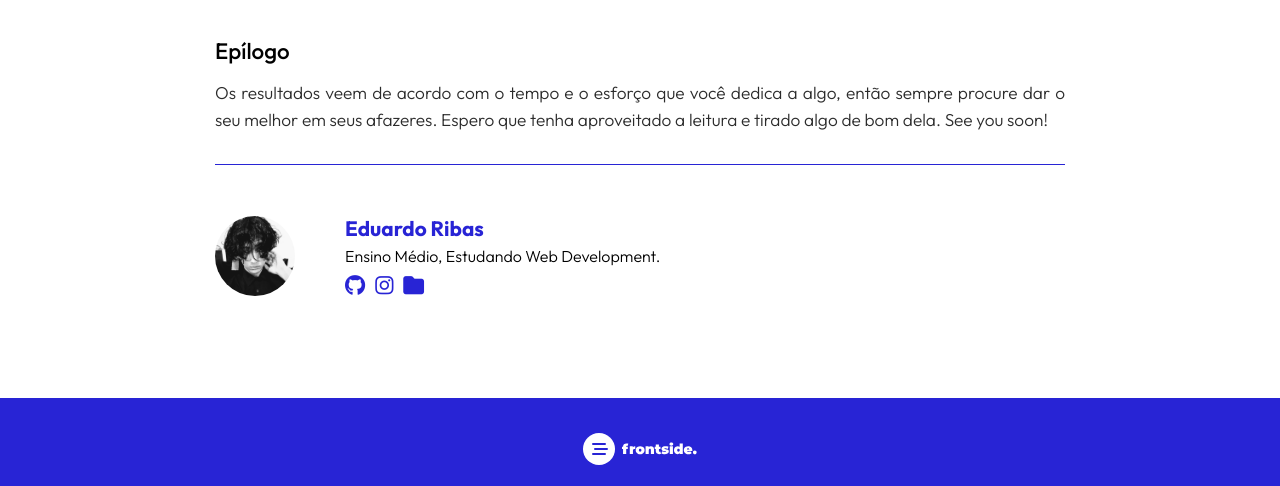
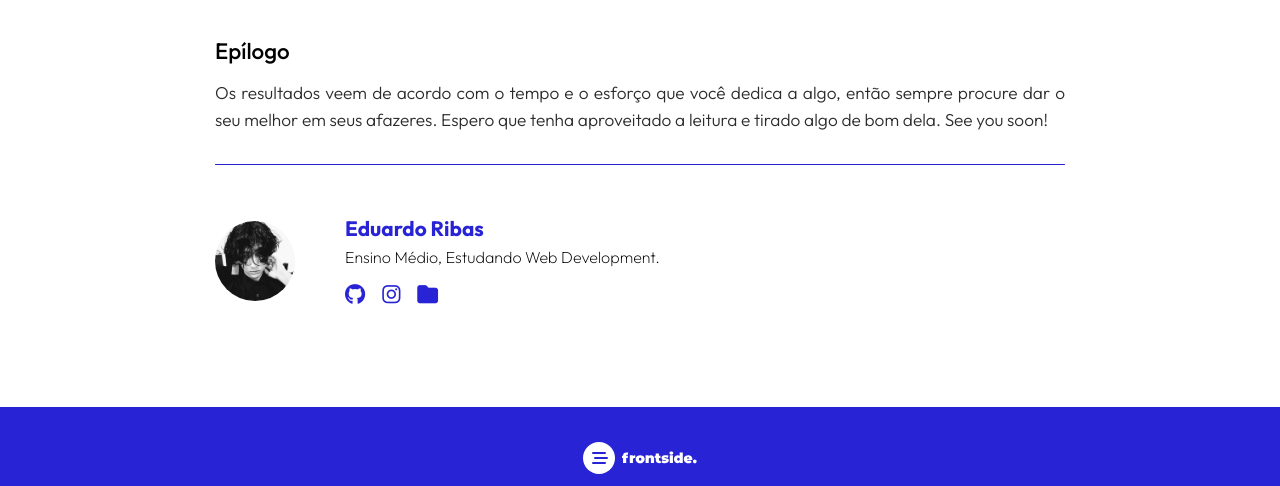
Before and after one commit to edwardribas/frontside, a plain HTML site: page articles/01.html in a window 1280 px wide. Shown: the part 2661-3147 px from the top of the page. Drawn offline with Linux system fonts and the light colour scheme.

Commit message:
Small improvements

```diff
--- a/assets/css/articles.css
+++ b/assets/css/articles.css
@@ -131,7 +131,7 @@ article p{
     max-width: 850px;
     align-items: center;
     margin: 50px auto;
-    border-radius: 30px;
+    border-radius: 12px;
     box-shadow: 0 16px 20px rgba(0, 0, 0, 0.161);
     background-color: rgb(49, 35, 202);
 }
@@ -207,13 +207,13 @@ main .final .text h2{
 }
 main .final .text p{
     font-size: 1rem;
-    margin-top: 5px;
-    font-weight: 300;
+    margin-top: 6px;
+    font-weight: 200;
 }
 main .final .text .links{
     display: flex;
-    gap: 10px;
-    margin-top: 6px;
+    gap: 17px;
+    margin-top: 14px;
 }
 main .final .text .links a{
     color: rgb(40, 36, 213);
@@ -264,4 +264,7 @@ main .final .text .links a{
     main .final .links{
         justify-content: center;
     }
+    main .final .text .links a{
+        font-size: 1.6rem;
+    }
 }
```
